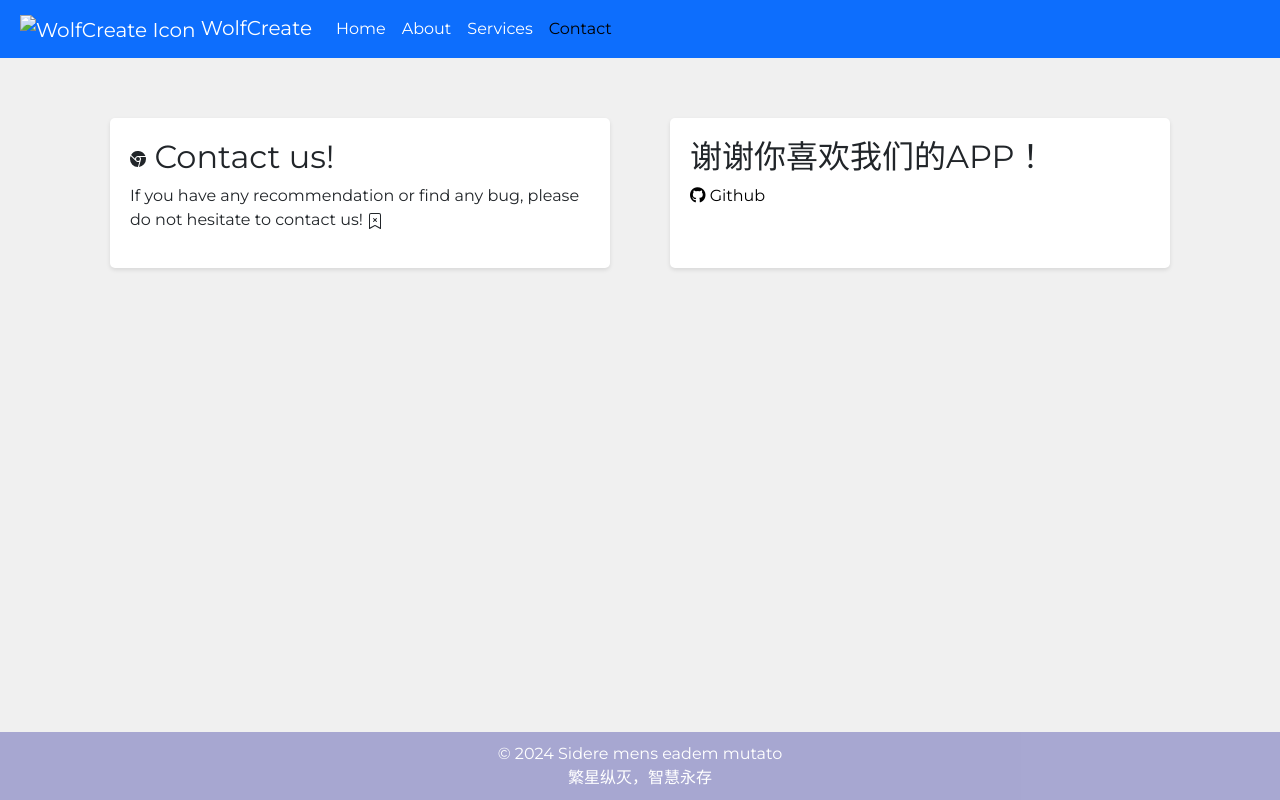
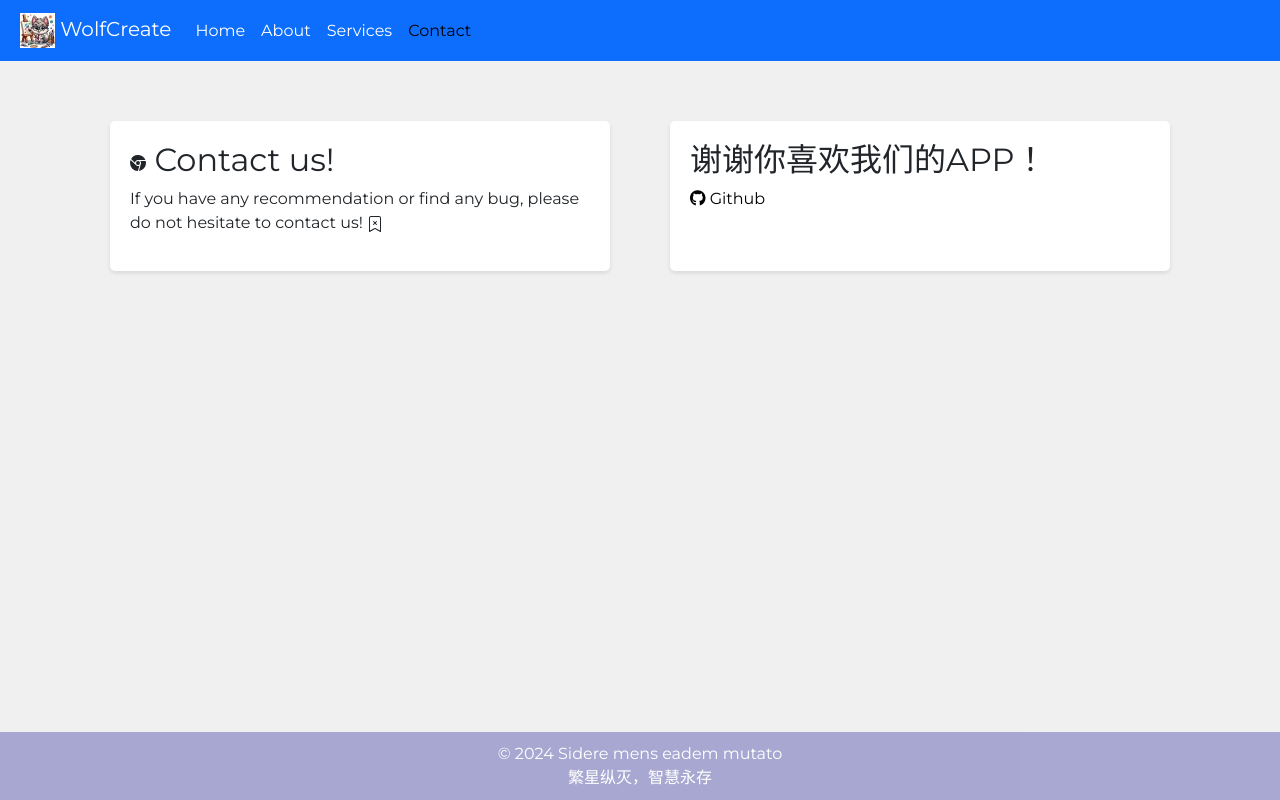
Before and after one commit to JusArthur/JusArthur.github.io, a plain HTML site: page contact.html in a window 1280 px wide. Drawn offline with nearby package versions, Linux system fonts and the light colour scheme; a script that the page names is missing.

Commit message:
Add files via upload

```diff
--- a/contact.html
+++ b/contact.html
@@ -3,7 +3,7 @@
 <head>
     <meta charset="UTF-8">
     <title>Contact Info</title>
-    <link rel="icon" type="image/png" href="../static/src/icon.jpg">
+    <link rel="icon" type="image/png" href="./src/icon.jpg">
     <link href="https://fonts.googleapis.com/css2?family=Montserrat:wght@400;700&display=swap" rel="stylesheet">
     <link href="https://cdn.jsdelivr.net/npm/bootstrap@5.3.3/dist/css/bootstrap.min.css" rel="stylesheet"
           integrity="sha384-QWTKZyjpPEjISv5WaRU9OFeRpok6YctnYmDr5pNlyT2bRjXh0JMhjY6hW+ALEwIH" crossorigin="anonymous">
@@ -153,7 +153,7 @@
 <div class="entrance-animation" id="entrance-animation"></div>
 <nav class="navbar navbar-expand-lg navbar-dark bg-primary">
     <a class="navbar-brand" href="#">
-        <img src="../static/src/headerimg.jpg" alt="WolfCreate Icon">
+        <img src="./src/headerimg.jpg" alt="WolfCreate Icon">
         WolfCreate
     </a>
     <button class="navbar-toggler" type="button" data-bs-toggle="collapse" data-bs-target="#navbarNav"
```
Also changed, not shown: index.html (+1 -1 lines).
